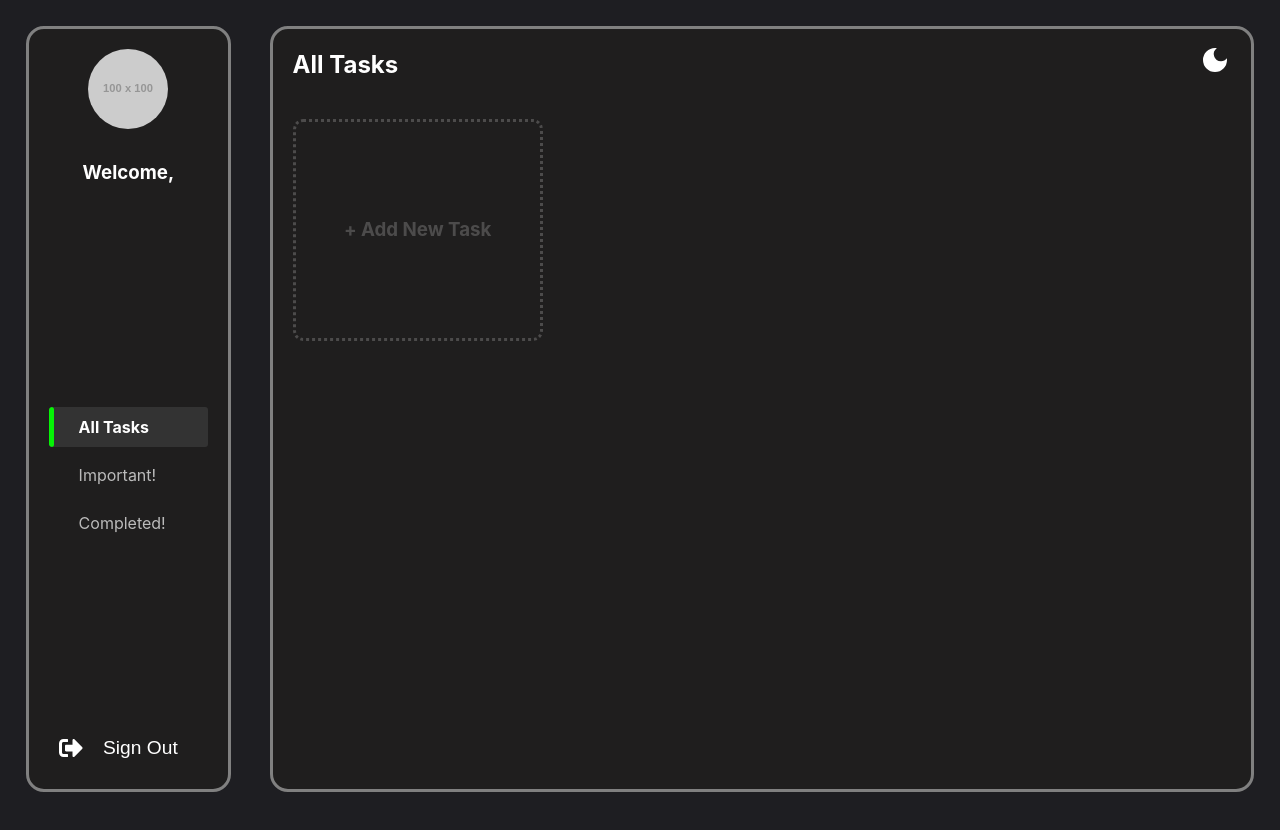
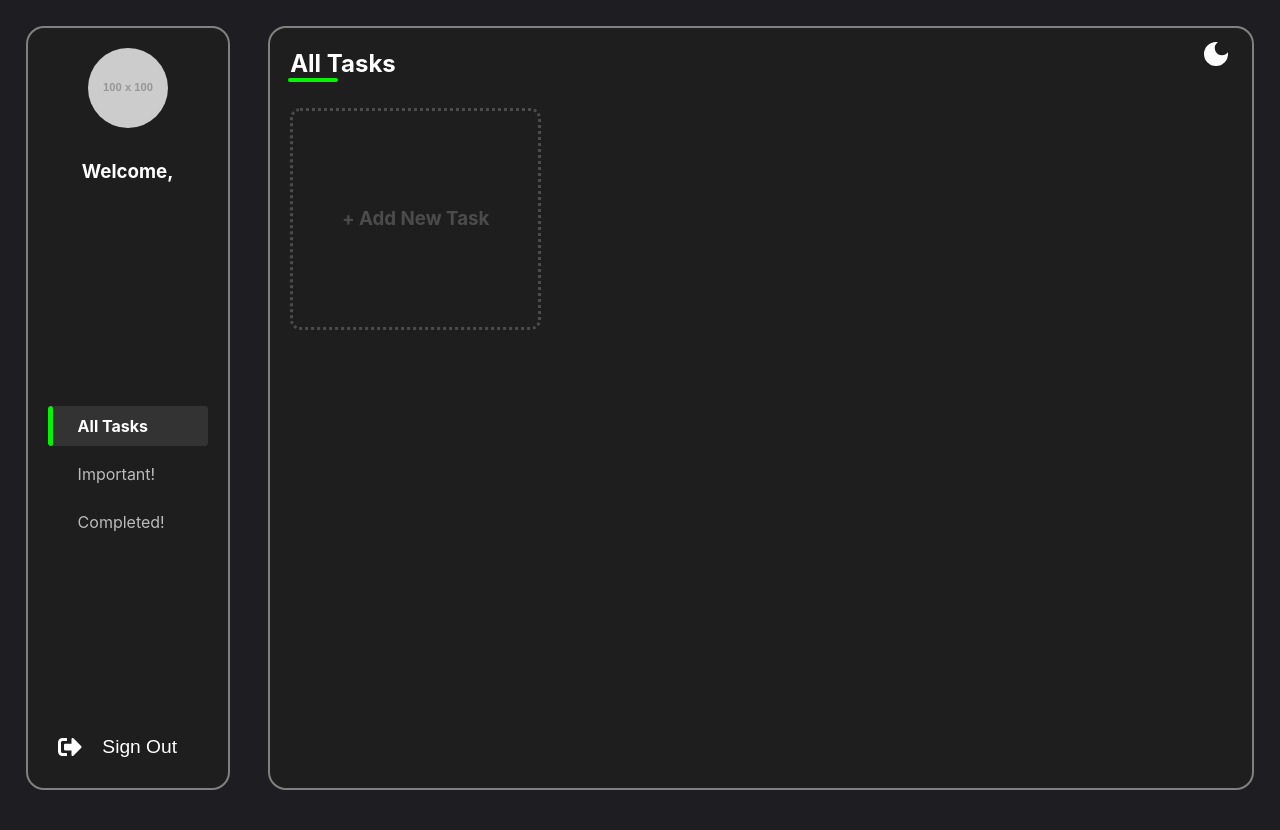
Before and after one commit to Ayushcodekid/Task-master, a React (Create React App) app in the folder client/: page /todo in a window 1280 px wide. Shown: the top 830 px of the page. Built offline with nearby package versions, Linux system fonts and the light colour scheme.

Commit message:
date fixed

```diff
--- a/client/src/Pages/Sidebar/Sidebar.css
+++ b/client/src/Pages/Sidebar/Sidebar.css
@@ -11,7 +11,7 @@
   flex-direction: column;
   justify-content: space-between;
   border-radius: 18px;
-  border: 3px solid gray;
+  border: 2px solid gray;
   height: 90vh;
 }
 
@@ -169,7 +169,7 @@ font-size: 1.5rem;
 }
 
 .sidebar.dark {
-  border: 3px solid black;
+  border: 2px solid black;
 
 }
 .sidebar.dark .nav li {
--- a/client/src/Pages/Taskcard/Taskcard.js
+++ b/client/src/Pages/Taskcard/Taskcard.js
@@ -58,13 +58,13 @@
 
 
 
-import React, { useContext, useState } from 'react';
+import React, { useContext, useState, useEffect } from 'react';
 import { AiFillDelete } from "react-icons/ai";
 import { MdEditDocument } from "react-icons/md";
 import { RiLoaderFill } from "react-icons/ri";
 
 import api from '../../api';
-import { UserContext } from '../Context/UserContext'; // Fetch userId from context
+import { UserContext } from '../Context/UserContext';
 import './Taskcard.css';
 
 
@@ -78,6 +78,28 @@ function TaskCard({ task }) {
 
   const [isCompleted, setIsCompleted] = useState(!!task.completedOn); // Initialize state based on completedOn
 
+  const [tasks, setTasks] = useState([]);
+
+  useEffect(() => {
+    async function fetchTasks() {
+      try {
+        setLoading(true);
+        const response = await api.get(`/todos/${userId}`);
+        setTasks(response.data);
+        setLoading(false);
+
+      } catch (error) {
+        console.error('Error fetching tasks:', error);
+      }
+    }
+
+    if (userId) {
+      fetchTasks();
+    }
+  }, [userId]);
+
+
+
   const handleDelete = async () => {
     const confirmDelete = window.confirm("Are you sure you want to delete this task?");
 
@@ -85,8 +107,10 @@ function TaskCard({ task }) {
       try {
         setLoading(true);
         await api.delete(`/todos/${userId}/${task.id}`);
+        setLoading(false);
         alert("Task deleted successfully!");
-        setLoading(false);
+        setTasks((prevTasks) => prevTasks.filter(t => t.id !== task.id)); // This assumes `tasks` is part of your component state.
+
 
         // Here you might want to trigger a state update to remove the task from view
       } catch (error) {
--- a/client/src/Pages/Todo/Todo.css
+++ b/client/src/Pages/Todo/Todo.css
@@ -15,7 +15,7 @@
   display: flex;
   flex-direction: column;
   border-radius: 18px;
-  border: 3px solid gray;
+  border: 2px solid gray;
   height: 90vh;
 
 }
@@ -170,6 +170,28 @@
   color: white;
 }
 
+.section-title {
+  position: relative;
+  display: inline-block;
+  margin-bottom: 10px;
+}
+
+.section-title::after {
+  content: '';
+  display: block;
+  width: 50px;
+  height: 4px;
+  background-color: #06f306;
+  position: absolute;
+  left: 22%;
+  transform: translateX(-50%);
+  top: 100%;
+  border-radius: 2px;
+}
+
+
+
+
 
 /* Dark mode styles */
 
@@ -181,7 +203,7 @@
 .app.dark .tasks-container {
   background-color: whitesmoke;
   color: black;
-  border: 3px solid black;
+  border: 2px solid black;
 
 }
 
--- a/client/src/Pages/Todo/Todo.js
+++ b/client/src/Pages/Todo/Todo.js
@@ -60,10 +60,10 @@ function TodoList() {
     const newTask = {
       title,
       description,
-      date,
+      date: date ? new Date(date).toISOString() : null, // Convert date to ISO string
       status: isCompleted ? 'Completed' : 'Incomplete',
       isImportant,
-      completedOn: isCompleted ? new Date().toISOString() : null, // Set completedOn if the task is marked completed
+      completedOn: isCompleted ? new Date().toISOString() : new Date().toISOString(), // Take today's date regardless
       userId, // Fetched from context
     };
 
@@ -109,7 +109,7 @@ function TodoList() {
       <Sidebar setFilter={setFilter} />
       <div className="tasks-container">
         <div className="tasks-header">
-          <h2 className='tasks-text'>{filter.charAt(0).toUpperCase() + filter.slice(1)} Tasks</h2>
+          <h2 className='section-title'>{filter.charAt(0).toUpperCase() + filter.slice(1)} Tasks</h2>
           <div onClick={toggleTheme} className="theme-toggle" aria-label="Toggle theme">
             {isDarkMode ? <MdLightMode className='light-mode-icon' style={{ color: 'black' }} /> : <MdDarkMode className='dark-mode-icon' style={{ color: 'white' }} />}
           </div>
```
